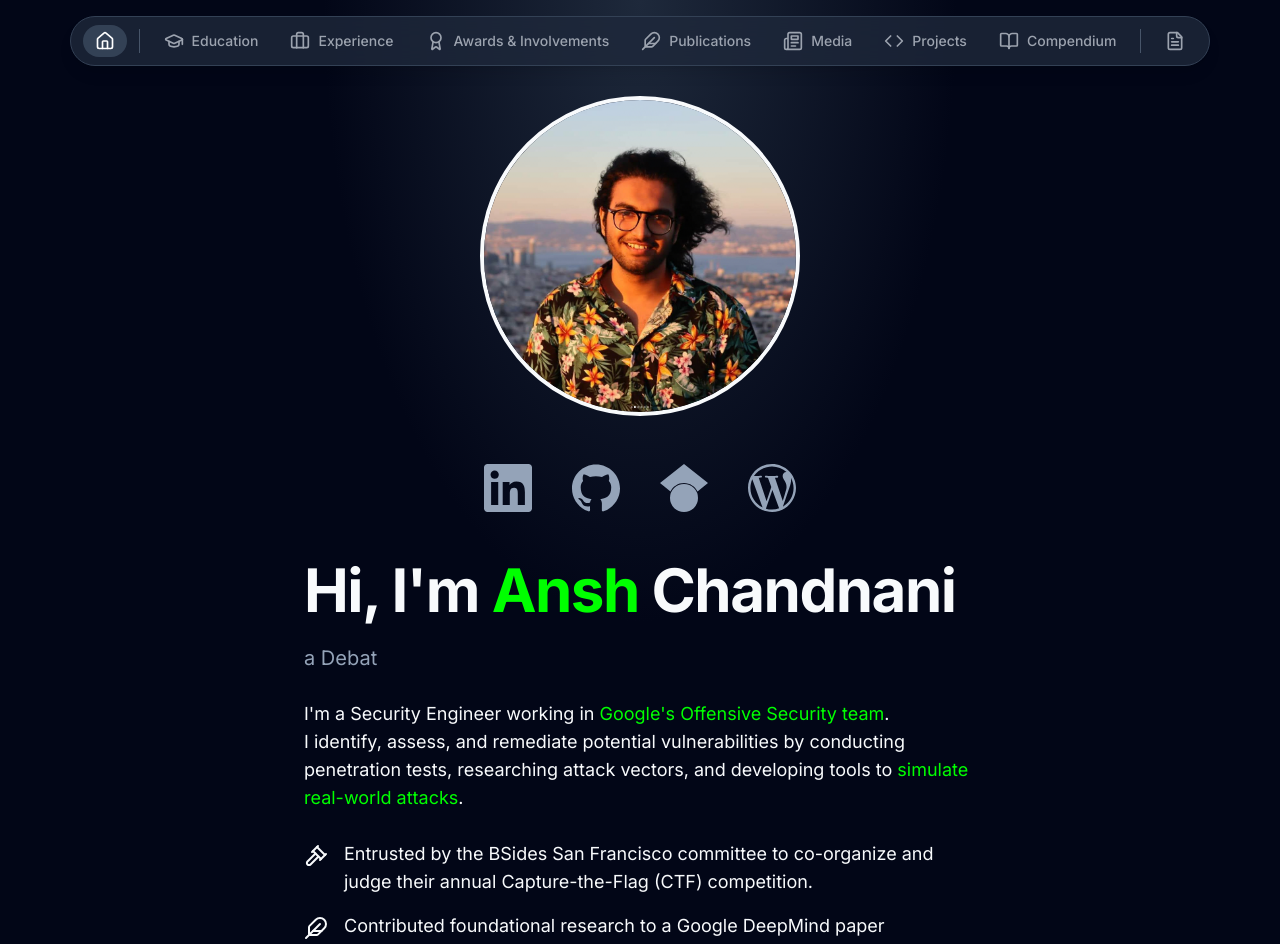
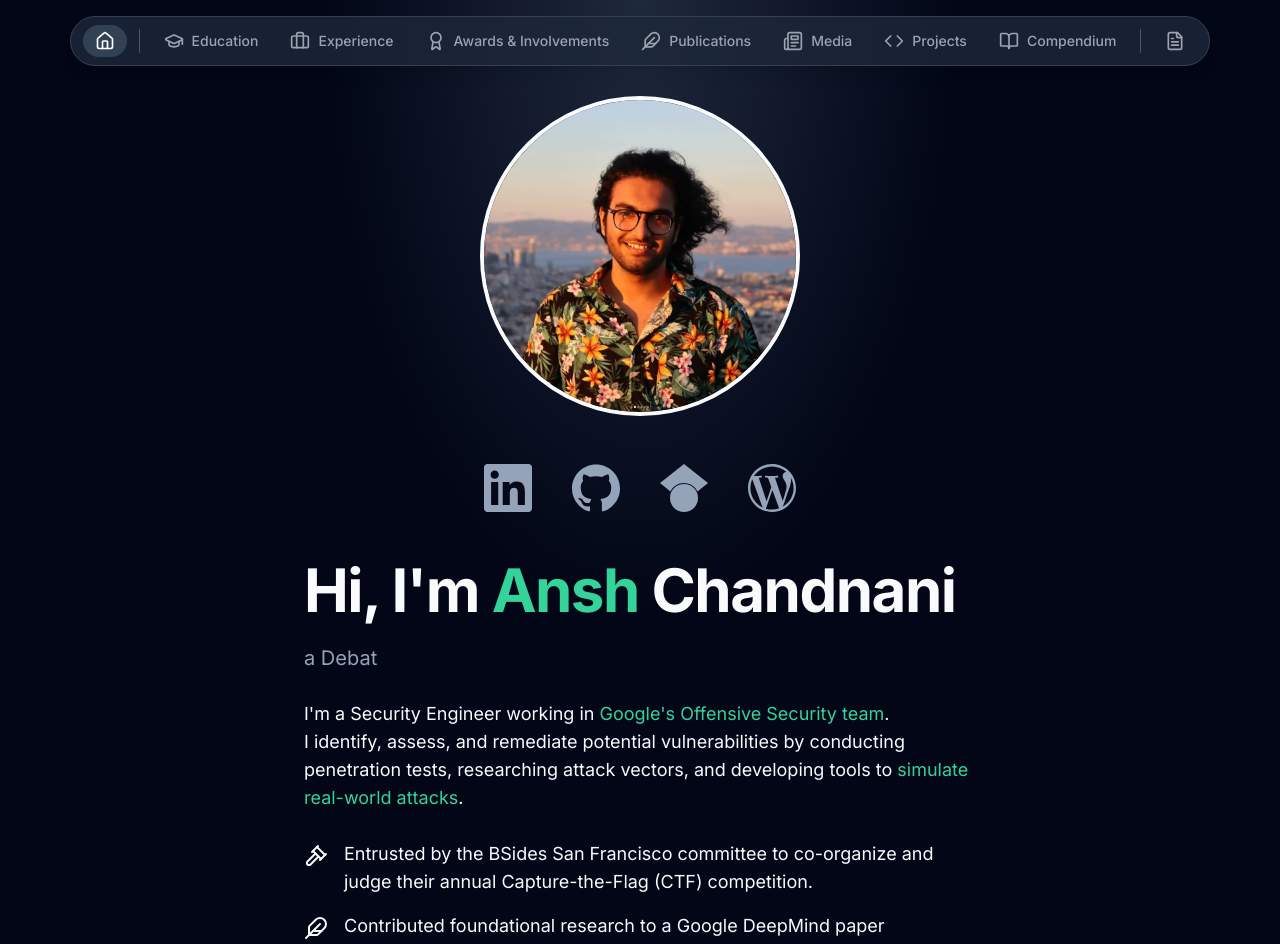
Before and after one commit to mrdebator/mrdebator.github.io, a Next.js app: page / in a window 1280 px wide. Shown: the top 944 px of the page. Built offline with nearby package versions, Linux system fonts and the light colour scheme.

Commit message:
style(theme): unify green highlight accent across homepage, projects, and publications to emerald-400

```diff
--- a/app/page.tsx
+++ b/app/page.tsx
@@ -43,7 +43,7 @@ export default function Home() {
 
                 <div className="w-full max-w-2xl space-y-6">
                     <h1 className="text-4xl md:text-5xl lg:text-6xl font-bold tracking-tight">
-                        Hi, I'm <span className="text-[#00ff00]">Ansh</span> Chandnani
+                        Hi, I'm <span className="text-emerald-400">Ansh</span> Chandnani
                     </h1>
 
                     <div className="h-8 text-xl text-muted-foreground">
@@ -51,8 +51,8 @@ export default function Home() {
                     </div>
 
                     <p className="text-lg">
-                        I'm a Security Engineer working in <a href="https://blog.google/technology/safety-security/meet-the-team-responsible-for-hacking-google/" target="_blank" rel="noopener noreferrer" className="text-[#00ff00] hover:underline underline-offset-4">Google's Offensive Security team</a>. <br />
-                        I identify, assess, and remediate potential vulnerabilities by conducting penetration tests, researching attack vectors, and developing tools to <a href="https://cloud.google.com/transform/how-google-does-it-red-teaming-at-scale" target="_blank" rel="noopener noreferrer" className="text-[#00ff00] hover:underline underline-offset-4">simulate real-world attacks</a>.
+                        I'm a Security Engineer working in <a href="https://blog.google/technology/safety-security/meet-the-team-responsible-for-hacking-google/" target="_blank" rel="noopener noreferrer" className="text-emerald-400 hover:text-emerald-300 hover:underline underline-offset-4 transition-colors">Google's Offensive Security team</a>. <br />
+                        I identify, assess, and remediate potential vulnerabilities by conducting penetration tests, researching attack vectors, and developing tools to <a href="https://cloud.google.com/transform/how-google-does-it-red-teaming-at-scale" target="_blank" rel="noopener noreferrer" className="text-emerald-400 hover:text-emerald-300 hover:underline underline-offset-4 transition-colors">simulate real-world attacks</a>.
                     </p>
 
                     <div className="pt-1 text-left">
--- a/app/publications/page.tsx
+++ b/app/publications/page.tsx
@@ -147,7 +147,7 @@ export default function PublicationsPage() {
                                             {item.authors.map((author, i) => (
                                                 <React.Fragment key={i}>
                                                     {i > 0 && ", "}
-                                                    <span className={author === "Ansh Chandnani" ? "font-semibold text-[#00ff00]" : ""}>
+                                                    <span className={author === "Ansh Chandnani" ? "font-semibold text-emerald-400" : ""}>
                                                         {author}
                                                     </span>
                                                 </React.Fragment>
--- a/components/text-with-links.tsx
+++ b/components/text-with-links.tsx
@@ -24,7 +24,7 @@ export default function TextWithLinks({ text }: { text: string }) {
         const isSafeUrl = url.startsWith('/') || url.startsWith('https://') || url.startsWith('http://') || url.startsWith('mailto:');
         if (isSafeUrl) {
             parts.push(
-                <Link key={matchIndex} href={url} className="text-[#00ff00] hover:underline">
+                <Link key={matchIndex} href={url} className="text-emerald-400 hover:text-emerald-300 hover:underline transition-colors">
                     {linkText}
                 </Link>
             );
```
